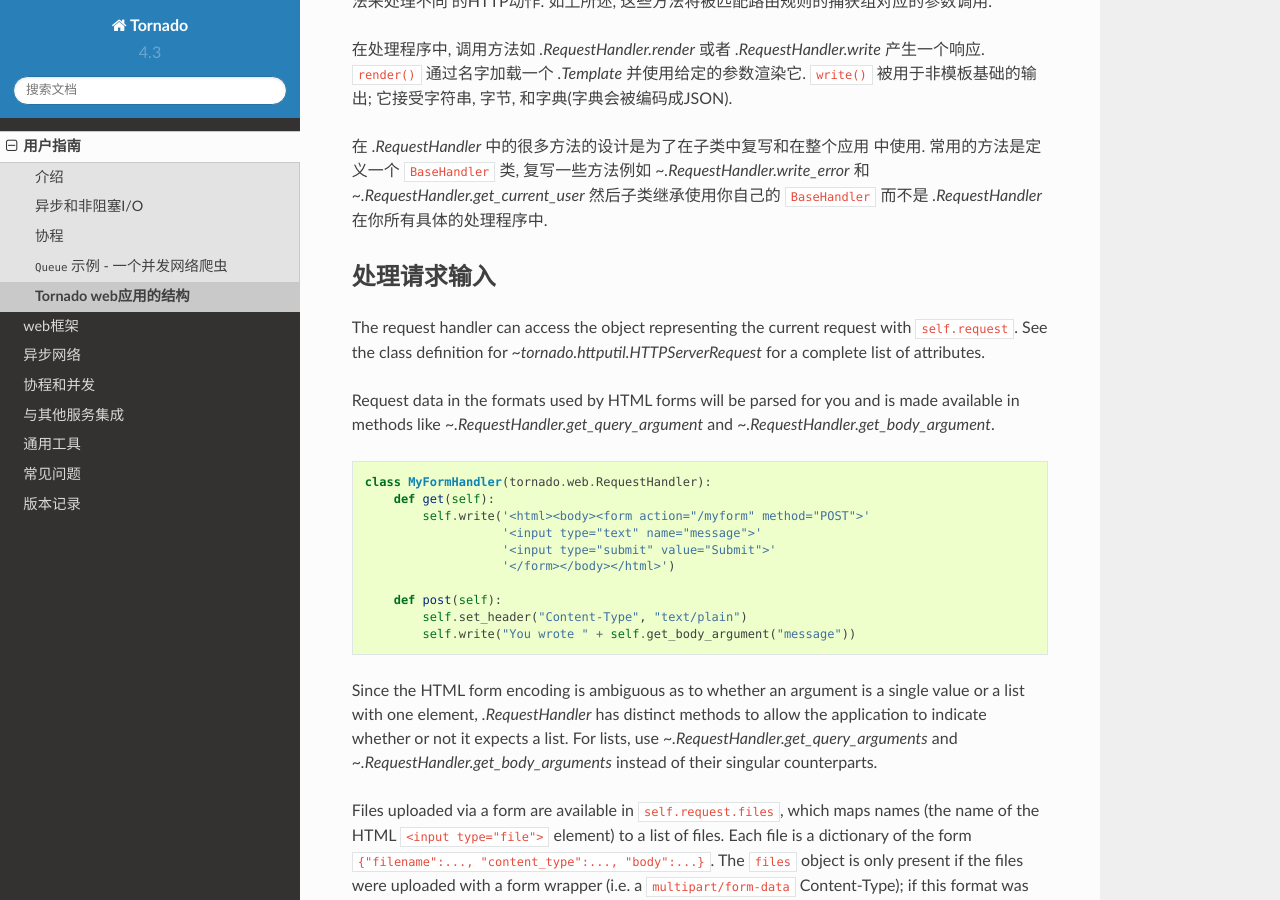
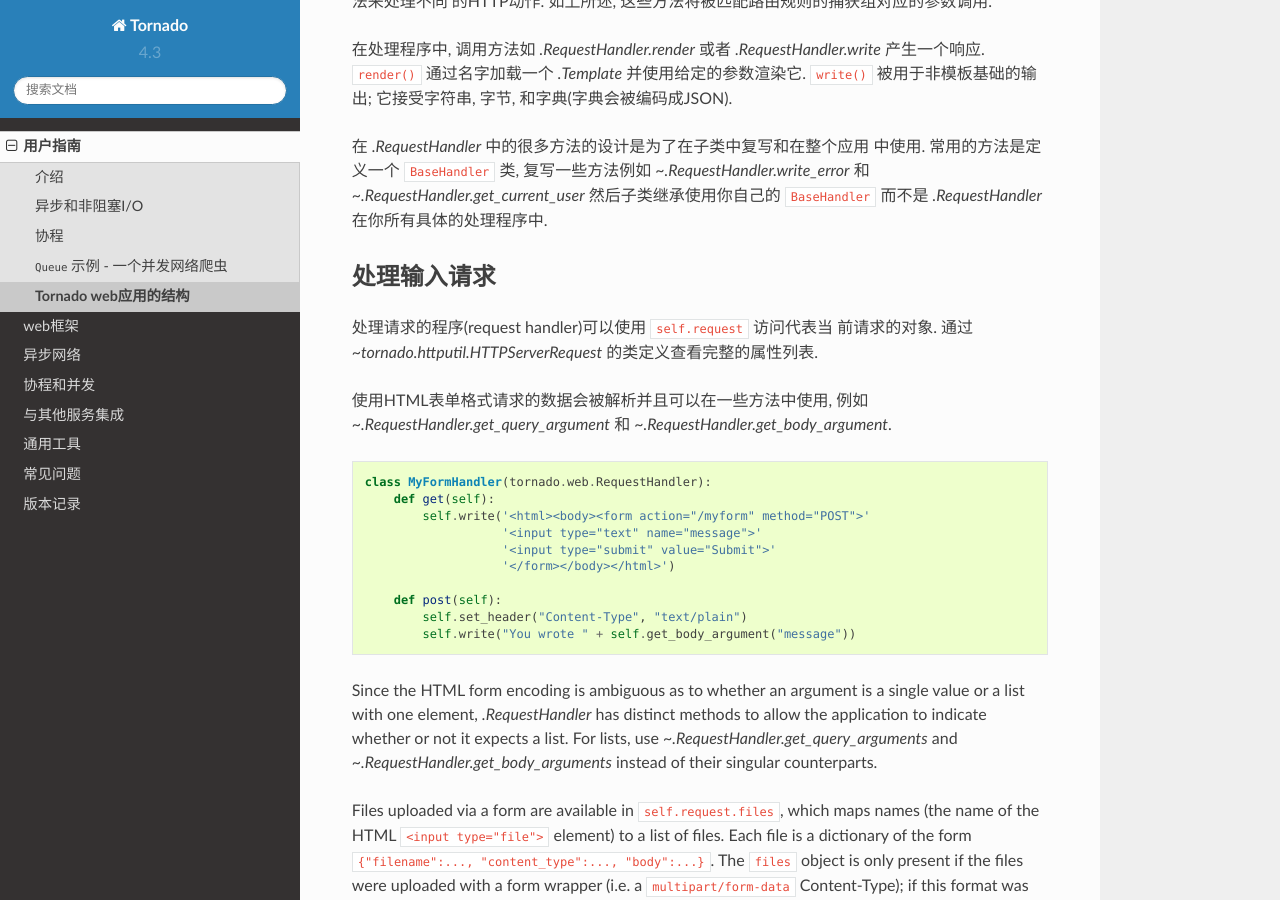
Before and after one commit to tao12345666333/tornado-zh, a Sphinx documentation site: the page built from docs/guide/structure.rst, in a window 1280 px wide and 900 px high, scrolled down 1456 px. Built offline with Sphinx 7.4.7 and the Read the Docs theme 2.0.0, drawn with Linux system fonts in a browser that asks for light colours; pages that are not in the unit, such as notebooks, are missing from menus.

Commit message:
form input request

```diff
--- a/docs/guide/structure.rst
+++ b/docs/guide/structure.rst
@@ -94,17 +94,16 @@
 然后子类继承使用你自己的 ``BaseHandler`` 而不是 `.RequestHandler`
 在你所有具体的处理程序中.
 
-处理请求输入
+处理输入请求
 ~~~~~~~~~~~~~~~~~~~~~~
 
-The request handler can access the object representing the current
-request with ``self.request``.  See the class definition for
-`~tornado.httputil.HTTPServerRequest` for a complete list of
-attributes.
+处理请求的程序(request handler)可以使用 ``self.request`` 访问代表当
+前请求的对象. 通过
+`~tornado.httputil.HTTPServerRequest` 的类定义查看完整的属性列表.
 
-Request data in the formats used by HTML forms will be parsed for you
-and is made available in methods like `~.RequestHandler.get_query_argument`
-and `~.RequestHandler.get_body_argument`.
+使用HTML表单格式请求的数据会被解析并且可以在一些方法中使用, 例如
+`~.RequestHandler.get_query_argument` 和
+`~.RequestHandler.get_body_argument`.
 
 .. testcode::
 
```
